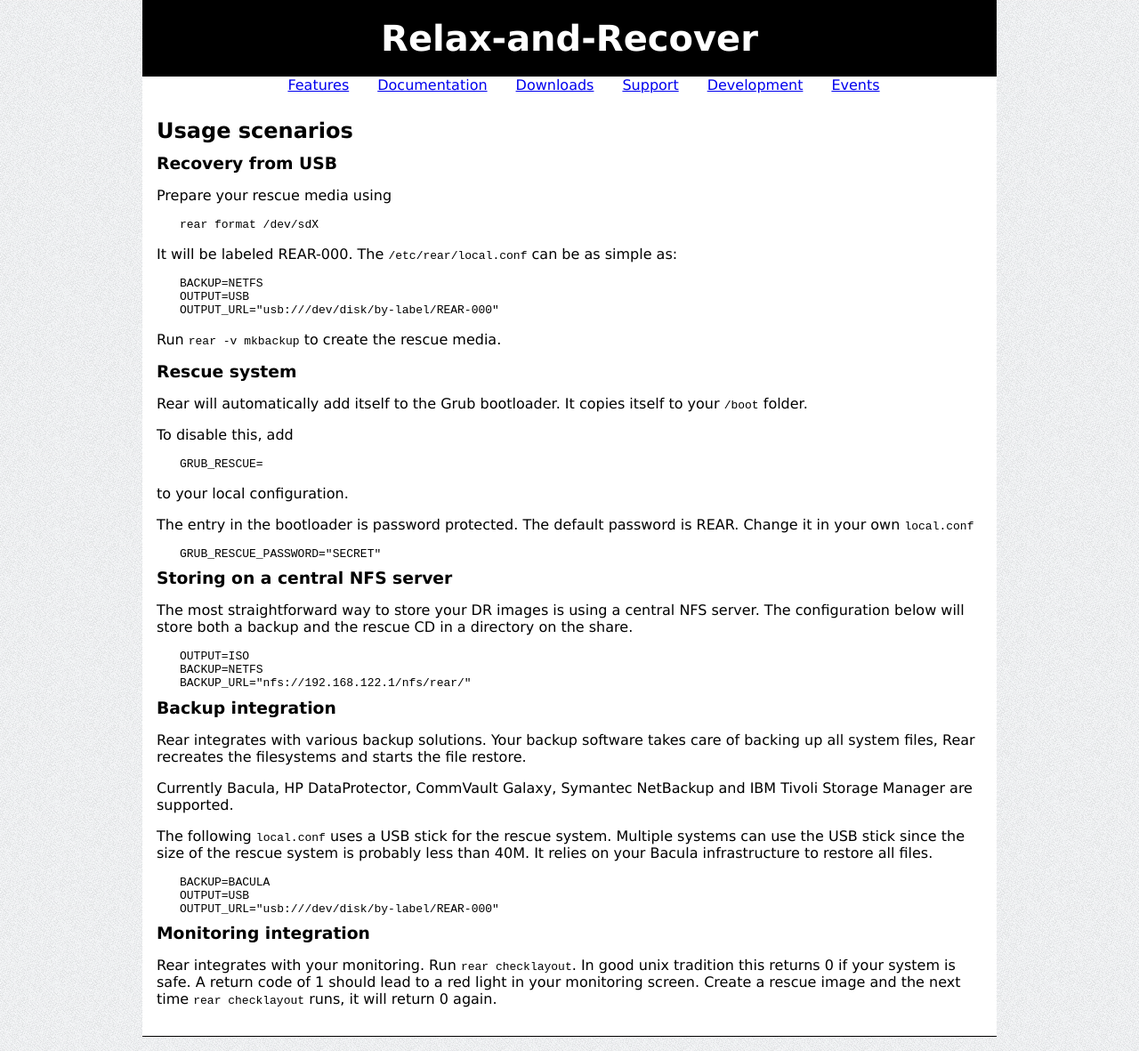
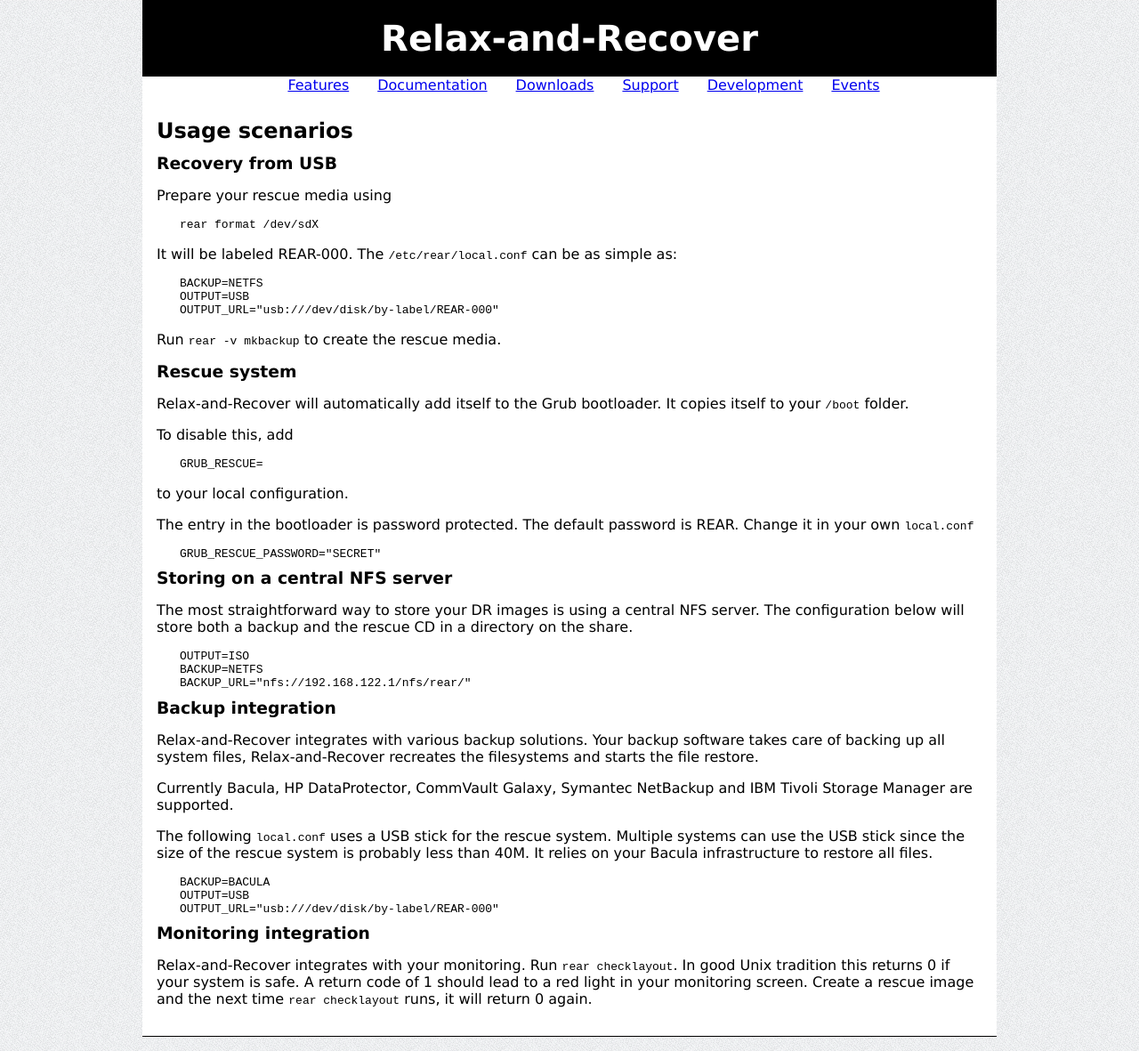
Before and after one commit to rear/rear.github.com, a Jekyll site: the page built from usage/index.md, in a window 1280 px wide. Shown: the whole page at 89% size. Built offline with Jekyll 4.4.1, drawn with Linux system fonts in a browser that asks for light colours; comment, search, counter and statistics services are not loaded.

Commit message:
Modify the remaining pages

```diff
--- a/usage/index.md
+++ b/usage/index.md
@@ -1,6 +1,6 @@
 ---
 layout: default
-title: Usage - Relax and Recover
+title: Relax-and-Recover usage
 ---
 
 ## Usage scenarios ##
@@ -21,8 +21,8 @@
 
 ### Rescue system ###
 
-Rear will automatically add itself to the Grub bootloader. It copies itself to
-your `/boot` folder.
+Relax-and-Recover will automatically add itself to the Grub bootloader.
+It copies itself to your `/boot` folder.
 
 To disable this, add
 
@@ -47,9 +47,9 @@
 
 ### Backup integration ###
 
-Rear integrates with various backup solutions. Your backup software takes care
-of backing up all system files, Rear recreates the filesystems and starts the
-file restore.
+Relax-and-Recover integrates with various backup solutions. Your backup
+software takes care of backing up all system files, Relax-and-Recover
+recreates the filesystems and starts the file restore.
 
 Currently Bacula, HP DataProtector, CommVault Galaxy, Symantec NetBackup and IBM
 Tivoli Storage Manager are supported.
@@ -64,7 +64,7 @@
 
 ### Monitoring integration ###
 
-Rear integrates with your monitoring. Run `rear checklayout`. In good unix
-tradition this returns 0 if your system is safe. A return code of 1 should lead
-to a red light in your monitoring screen. Create a rescue image and the next
-time `rear checklayout` runs, it will return 0 again.
+Relax-and-Recover integrates with your monitoring. Run `rear checklayout`.
+In good Unix tradition this returns 0 if your system is safe. A return code
+of 1 should lead to a red light in your monitoring screen. Create a rescue
+image and the next time `rear checklayout` runs, it will return 0 again.
```
Also changed, not shown: about/index.md (+2 -2 lines), documentation/index.md (+7 -6 lines), download/index.md (+3 -3 lines), events/index.md (+7 -7 lines).
